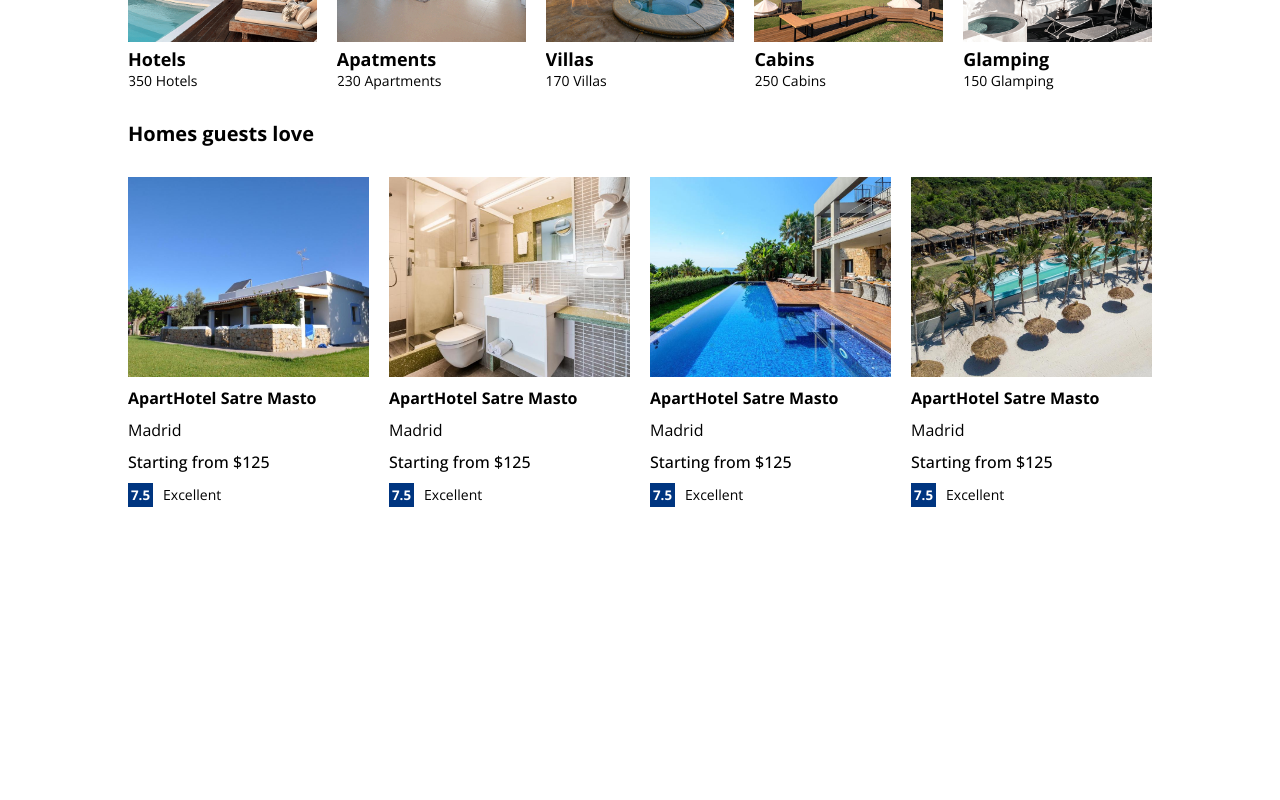
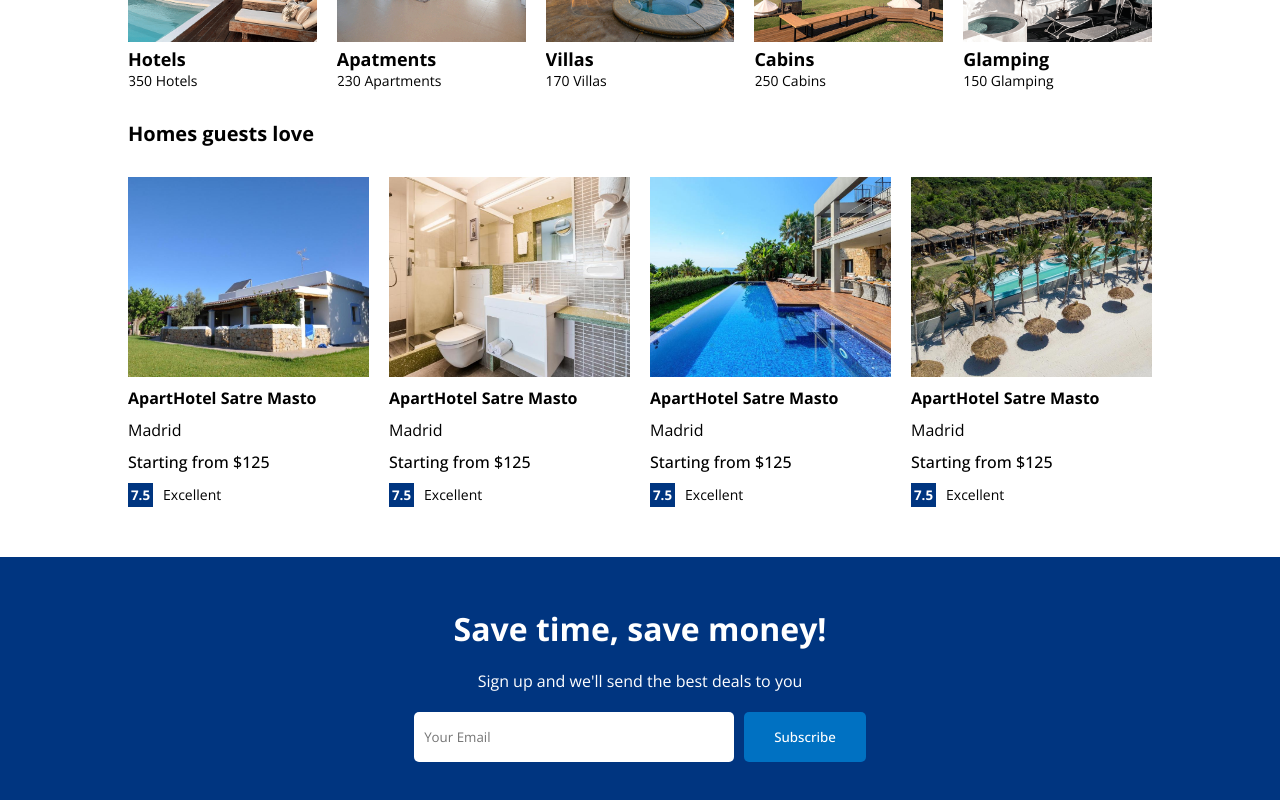
Before and after one commit to GXMUHATE/BookingApp, a React (Create React App) app: page / in a window 1280 px wide. Shown: the part 857-1657 px from the top of the page. Before the commit the page ends 1364 px from the top, so only its background shows below. Built offline with nearby package versions, Linux system fonts and the light colour scheme.

Commit message:
Creating Booking App UI - Adding MailList component

```diff
--- /dev/null
+++ b/src/components/mailList/MailList.jsx
@@ -0,0 +1,16 @@
+import "./mailList.css"
+
+const MailList = () => {
+    return (
+        <div className="mail">
+            <h1 className="mailTitle">Save time, save money!</h1>
+            <span className="maiDesc">Sign up and we'll send the best deals to you</span>
+            <div className="mailInputContainer">
+                <input type="text" placeholder="Your Email" />
+                <button>Subscribe</button>
+            </div>
+        </div>
+    )
+}
+
+export default MailList
--- /dev/null
+++ b/src/components/mailList/mailList.css
@@ -0,0 +1,31 @@
+.mail{
+    width: 100%;
+    margin-top: 50px;
+    background-color: #003580;
+    color: white;
+    display: flex;
+    flex-direction: column;
+    align-items: center;
+    gap: 20px;
+   padding: 50px 0 50px 0;
+}
+
+.mailInputContainer>input{
+    width: 300px;
+    height: 30px;
+    padding: 10px;
+    border: none;
+    margin-right: 10px;
+    border-radius: 5px;
+}
+
+.mailInputContainer>button{
+    height: 50px;
+    background-color: #0071c2;
+    color: white;
+    border: none;
+    font-weight: 500;
+    border-radius: 5px;
+    padding: 10px 30px 10px 30px;
+    cursor: pointer;
+}
--- a/src/pages/home/Home.jsx
+++ b/src/pages/home/Home.jsx
@@ -1,6 +1,7 @@
 import Featured from "../../components/featured/featured"
 import FeaturedProperties from "../../components/featuredProperties/FeaturedProperties"
 import Header from "../../components/header/Header"
+import MailList from "../../components/mailList/MailList"
 import Navbar from "../../components/nav/Navbar"
 import PropertyList from "../../components/propertyList/PropertyList"
 import "./home.css"
@@ -16,7 +17,9 @@
                 <PropertyList/>
                 <h1 className="homeTitle">Homes guests love</h1>
                 <FeaturedProperties/>
+
             </div>
+            <MailList/>
         </div>
     )
 }
```
